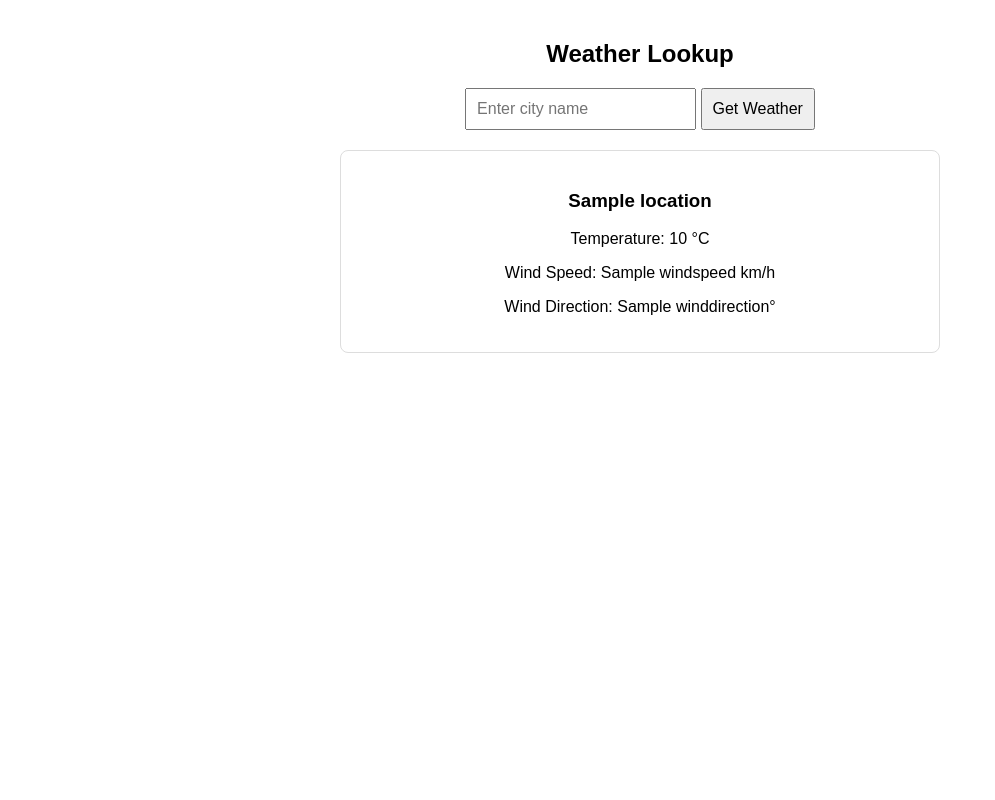
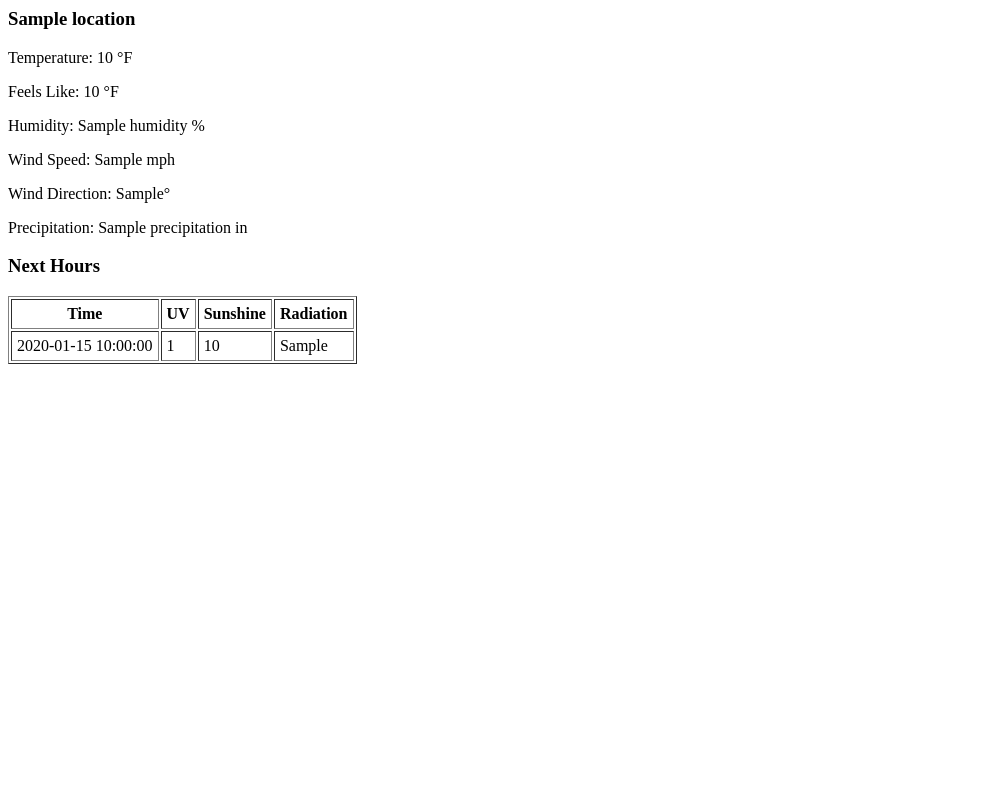
Before and after one commit to tonyz80/myWeatherApp, a Flask app: template templates/index.html in a window 1280 px wide. Shown: the whole page, without its empty margins (0-995 px from the left). Run offline with Flask 3, Linux system fonts and the light colour scheme; the template is opened without the code that fills it: most values are stand-ins (such as "Sample title", 1, 10 or a date in 2020).

Commit message:
Enhance weather display with additional metrics
Added additional weather details including temperature in Fahrenheit, apparent temperature, humidity, wind speed in mph, wind direction, and precipitation. Also included a section for hourly weather forecasts.

```diff
--- a/templates/index.html
+++ b/templates/index.html
@@ -1,47 +1,34 @@
-<!DOCTYPE html>
-<html>
-<head>
-    <title>Flask Weather Test</title>
-    <style>
-        body {
-            font-family: Arial;
-            max-width: 600px;
-            margin: 40px auto;
-            text-align: center;
-        }
-        input, button {
-            padding: 10px;
-            font-size: 16px;
-        }
-        .card {
-            margin-top: 20px;
-            padding: 20px;
-            border: 1px solid #ddd;
-            border-radius: 8px;
-        }
-    </style>
-</head>
-<body>
-
-<h2>Weather Lookup</h2>
-
-<form method="POST">
-    <input name="city" placeholder="Enter city name" required>
-    <button type="submit">Get Weather</button>
-</form>
-
-{% if error %}
-<p style="color:red;">{{ error }}</p>
-{% endif %}
-
 {% if weather %}
 <div class="card">
     <h3>{{ location }}</h3>
-    <p>Temperature: {{ weather.temperature }} °C</p>
-    <p>Wind Speed: {{ weather.windspeed }} km/h</p>
-    <p>Wind Direction: {{ weather.winddirection }}°</p>
+
+    <p>Temperature: {{ weather.temperature }} °F</p>
+    <p>Feels Like: {{ weather.apparent_temperature }} °F</p>
+    <p>Humidity: {{ weather.humidity }} %</p>
+    <p>Wind Speed: {{ weather.wind_speed }} mph</p>
+    <p>Wind Direction: {{ weather.wind_direction }}°</p>
+    <p>Precipitation: {{ weather.precipitation }} in</p>
 </div>
 {% endif %}
 
-</body>
-</html>
+{% if hourly %}
+<div class="card">
+    <h3>Next Hours</h3>
+    <table border="1" cellpadding="5">
+        <tr>
+            <th>Time</th>
+            <th>UV</th>
+            <th>Sunshine</th>
+            <th>Radiation</th>
+        </tr>
+        {% for h in hourly %}
+        <tr>
+            <td>{{ h.date }}</td>
+            <td>{{ h.uv_index }}</td>
+            <td>{{ h.sunshine_duration }}</td>
+            <td>{{ h.direct_radiation }}</td>
+        </tr>
+        {% endfor %}
+    </table>
+</div>
+{% endif %}
```
